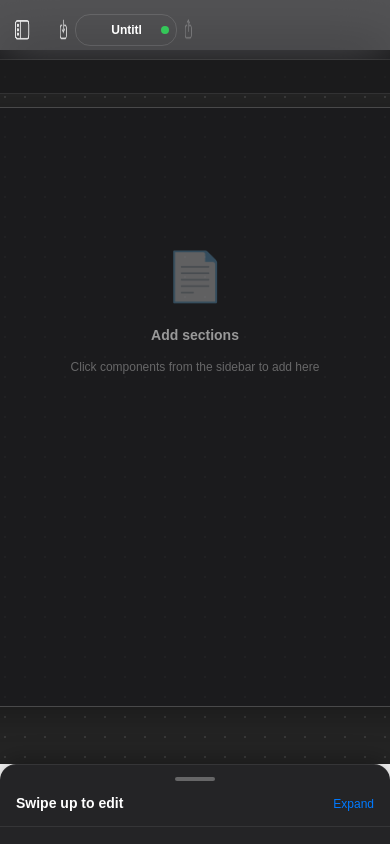
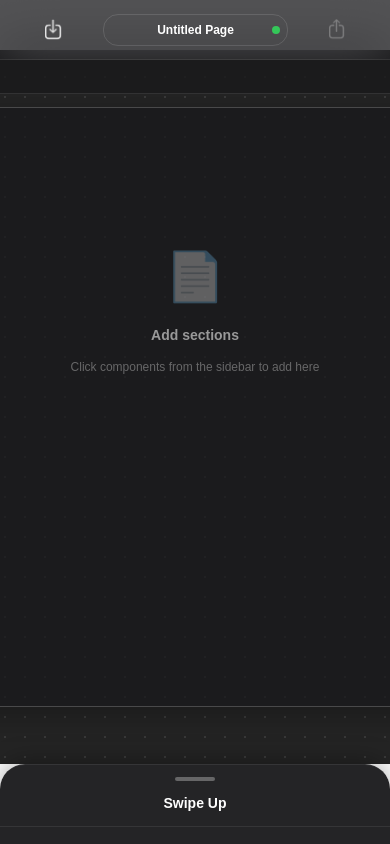
Before and after one commit to iamabdirazak/website-builder, a Next.js app: page / in a window 390 px wide. Built offline with nearby package versions, Linux system fonts and the light colour scheme.

Commit message:
fixed toolbar layout and bottom sheet

```diff
--- a/components/BottomSheet.tsx
+++ b/components/BottomSheet.tsx
@@ -34,7 +34,7 @@ export default function BottomSheet({ children }: BottomSheetProps) {
   };
 
   const collapsedHeight = 80;
-  const expandedHeight = window.innerHeight * 0.7;
+  const expandedHeight = window.innerHeight * 0.75;
 
   return (
     <div
@@ -51,7 +51,7 @@ export default function BottomSheet({ children }: BottomSheetProps) {
         background: 'rgba(25,25,27,0.95)',
         backdropFilter: 'blur(25px) saturate(180%)',
         borderTop: '1px solid rgba(255,255,255,0.08)',
-        borderRadius: '16px 16px 0 0',
+        borderRadius: '25px 25px 0 0',
         zIndex: 30,
         transition: 'height 0.3s ease-out',
         overflow: 'hidden',
@@ -77,24 +77,11 @@ export default function BottomSheet({ children }: BottomSheetProps) {
         borderBottom: '1px solid rgba(255,255,255,0.08)',
         display: 'flex',
         alignItems: 'center',
-        justifyContent: 'space-between'
+        justifyContent: 'center'
       }}>
         <span style={{ color: '#fff', fontSize: 14, fontWeight: 600 }}>
-          {isExpanded ? 'Panel' : 'Swipe up to edit'}
+          {isExpanded ? 'Swipe Down' : 'Swipe Up'}
         </span>
-        <button
-          onClick={() => setIsExpanded(!isExpanded)}
-          style={{
-            background: 'transparent',
-            border: 'none',
-            color: '#007aff',
-            fontSize: 12,
-            cursor: 'pointer',
-            fontWeight: 500
-          }}
-        >
-          {isExpanded ? 'Collapse' : 'Expand'}
-        </button>
       </div>
 
       {/* Content */}
--- a/components/BuilderApp.tsx
+++ b/components/BuilderApp.tsx
@@ -129,7 +129,7 @@ export default function BuilderApp() {
                 cursor: "pointer"
               }}
             >
-              Components
+              Library
             </button>
             <button
               onClick={() => setActivePanel(activePanel === 'inspector' ? null : 'inspector')}
@@ -145,7 +145,7 @@ export default function BuilderApp() {
                 cursor: "pointer"
               }}
             >
-              Properties
+              Inspector
             </button>
           </div>
 
--- a/components/FloatingPanel.tsx
+++ b/components/FloatingPanel.tsx
@@ -15,11 +15,11 @@ export default function FloatingPanel({ children, onClose, position = 'left' }:
         onClick={onClose}
         style={{
           position: 'fixed',
-          top: 50,
+          top: 60,
           left: 0,
           right: 0,
           bottom: 0,
-          background: 'transparent',
+          background: 'rgba(0,0,0,0.5)',
           zIndex: 40,
           animation: 'fadeIn 0.2s ease-out'
         }}
@@ -29,41 +29,18 @@ export default function FloatingPanel({ children, onClose, position = 'left' }:
       <div
         style={{
           position: 'fixed',
-          top: 50,
+          top: 60,
           [position]: 0,
           width: 300,
-          height: 'calc(100vh - 50px)',
-          background: 'transparent',
+          height: 'calc(100vh - 60px)',
+          background: 'rgba(25,25,27,0.95)',
           backdropFilter: 'blur(25px) saturate(180%)',
           borderRight: position === 'left' ? '1px solid rgba(255,255,255,0.08)' : 'none',
           borderLeft: position === 'right' ? '1px solid rgba(255,255,255,0.08)' : 'none',
           zIndex: 50,
-          boxShadow: position === 'left'
-            ? '4px 0 24px rgba(0,0,0,0.3)'
-            : '-4px 0 24px rgba(0,0,0,0.3)',
           animation: `slideIn${position === 'left' ? 'Left' : 'Right'} 0.3s ease-out`
         }}
       >
-        {/* Close button */}
-        <button
-          onClick={onClose}
-          style={{
-            position: 'absolute',
-            top: 16,
-            right: position === 'left' ? 16 : 'auto',
-            left: position === 'right' ? 16 : 'auto',
-            background: 'rgba(255,255,255,0.1)',
-            border: '1px solid rgba(255,255,255,0.2)',
-            borderRadius: 6,
-            padding: '6px 10px',
-            color: '#fff',
-            fontSize: 12,
-            cursor: 'pointer',
-            zIndex: 10
-          }}
-        >
-          ✕
-        </button>
 
         {children}
 
--- a/components/inspector.tsx
+++ b/components/inspector.tsx
@@ -114,8 +114,8 @@ export default function Inspector({
     >
       <div
         style={{
-          fontWeight: 600,
-          fontSize: 14,
+          fontWeight: 800,
+          fontSize: 16,
           color: "#fff",
           borderBottom: "1px solid rgba(255,255,255,0.1)",
           paddingBottom: 8,
--- a/components/sidebar.tsx
+++ b/components/sidebar.tsx
@@ -49,14 +49,15 @@ export default function Sidebar({ canvasSections, setCanvasSections, pageLayout,
       <div
         style={{
           padding: "16px",
-          borderBottom: "1px solid rgba(255,255,255,0.08)",
         }}
       >
         <div
           style={{
-            fontWeight: 600,
-            fontSize: 14,
+            fontWeight: 800,
+            fontSize: 16,
             color: "#fff",
+            borderBottom: "1px solid rgba(255,255,255,0.1)",
+            paddingBottom: 8,
           }}
         >
           Library
--- a/components/toolbar.tsx
+++ b/components/toolbar.tsx
@@ -105,7 +105,7 @@ export default function Toolbar({
         <div
           style={{
             height: "100%",
-            width: isMobile ? "auto" : "300px",
+            width: isMobile ? "0px" : "300px",
             display: "flex",
             alignItems: "center",
             justifyContent: isMobile ? "flex-start" : "space-between",
@@ -159,7 +159,7 @@ export default function Toolbar({
             gap: isMobile ? 8 : 12,
             flexGrow: 1,
             padding: "0 15px",
-            maxWidth: isMobile ? "none" : "100%",
+            maxWidth: isMobile ? "100%" : "100%",
           }}
         >
           <button
@@ -263,7 +263,7 @@ export default function Toolbar({
 
 
         {/* Right side */}
-        <div style={{ display: "flex", gap: 8, alignItems: "center", height: "100%", width: "300px" , justifyContent: "flex-end", padding: "0 15px" }}>
+        <div style={{ display: "flex", gap: 8, alignItems: "center", height: "100%", width: isMobile ? "0px" : "300px" , justifyContent: "flex-end", padding: "0 15px" }}>
           {(onToggleInspector || isMobile) && (
             <button
               onClick={onToggleInspector}
```
